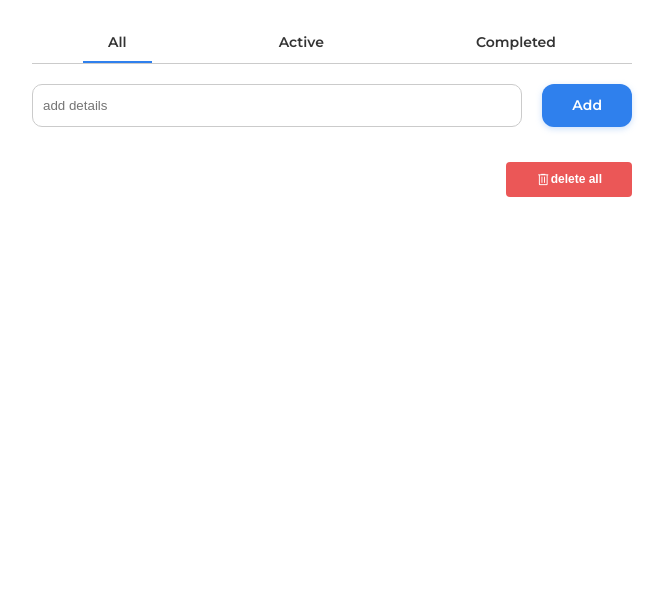
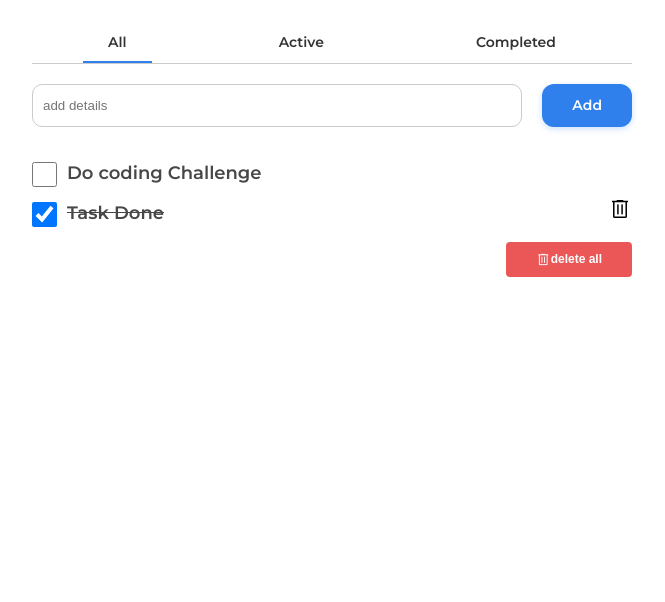
Before and after one commit to LeonardoCarrasco/Todo-App, a plain HTML site: page index.html in a window 1280 px wide. Shown: the part 94-696 px from the top of the page, without its empty margins (308-973 px from the left). Drawn offline with nearby package versions, Linux system fonts and the light colour scheme.

Commit message:
modificado again

```diff
--- a/index.html
+++ b/index.html
@@ -37,10 +37,10 @@
 
         <div class="check-container">
 
-            <!-- <label class="container-label">
+            <label class="container-label">
                 <input type="checkbox" onclick="addToCompletedTask(this)">
                 <span class="text">Do coding Challenge</span>
-            </label> -->
+            </label>
 
         </div>
 
@@ -50,10 +50,10 @@
 
         <div class="check-container">
 
-            <!-- <label class="container-label">
+            <label class="container-label">
                 <input type="checkbox" onclick="addToCompletedTask(this)">
                 <span class="text">Do coding Challenge</span>
-            </label> -->
+            </label>
 
         </div>
 
@@ -64,11 +64,11 @@
         <div class="check-container">
             <div class="task-done">
 
-                <!-- <label class="container-label">
+                <label class="container-label">
                     <input type="checkbox" checked="checked">
                     <span class="text line-through">Task Done</span>
                 </label>
-                <span class="material-symbols-outlined delete-icon" onclick="deleteTask(this)">delete</span> -->
+                <span class="material-symbols-outlined delete-icon" onclick="deleteTask(this)">delete</span>
 
             </div>
 
```
